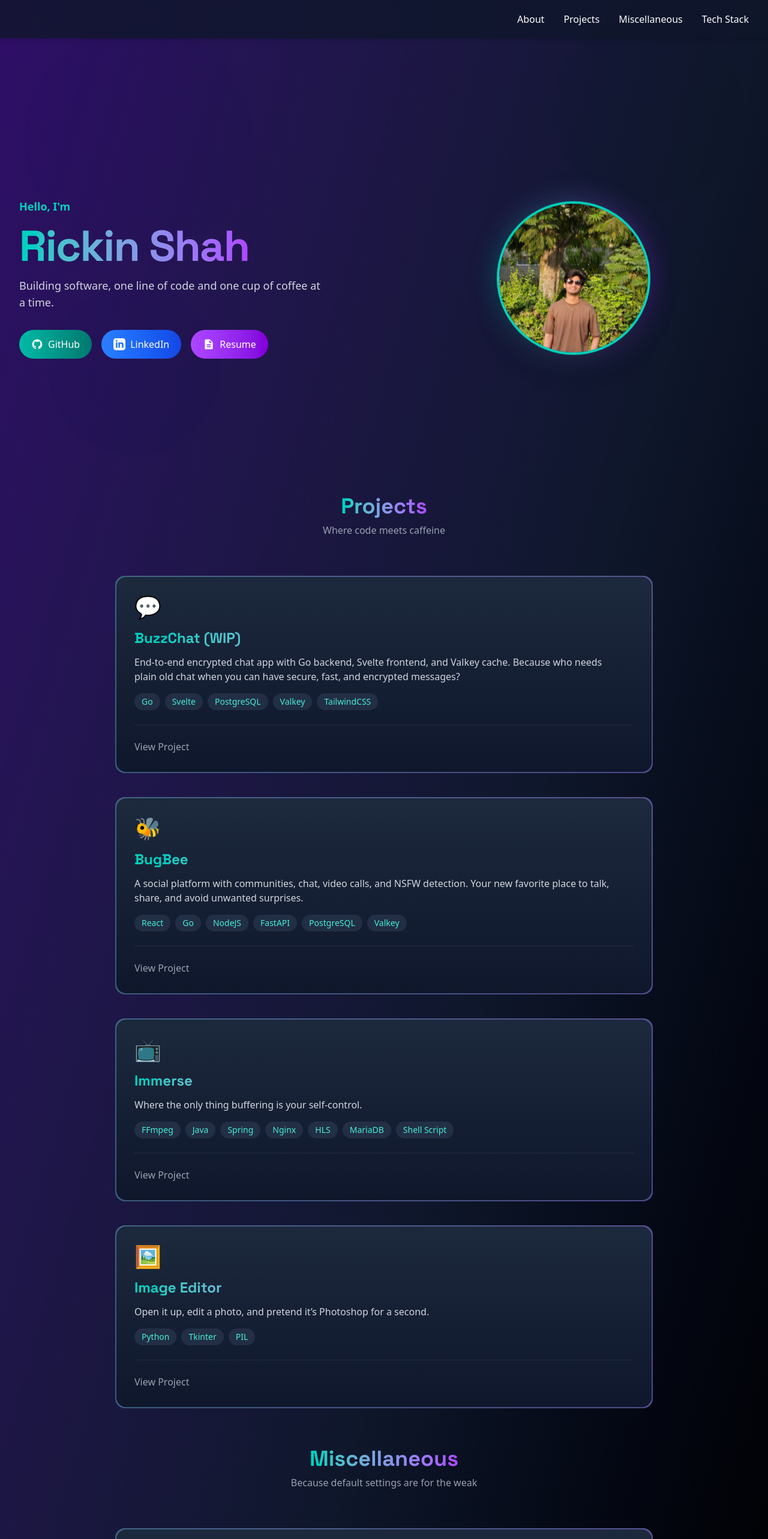
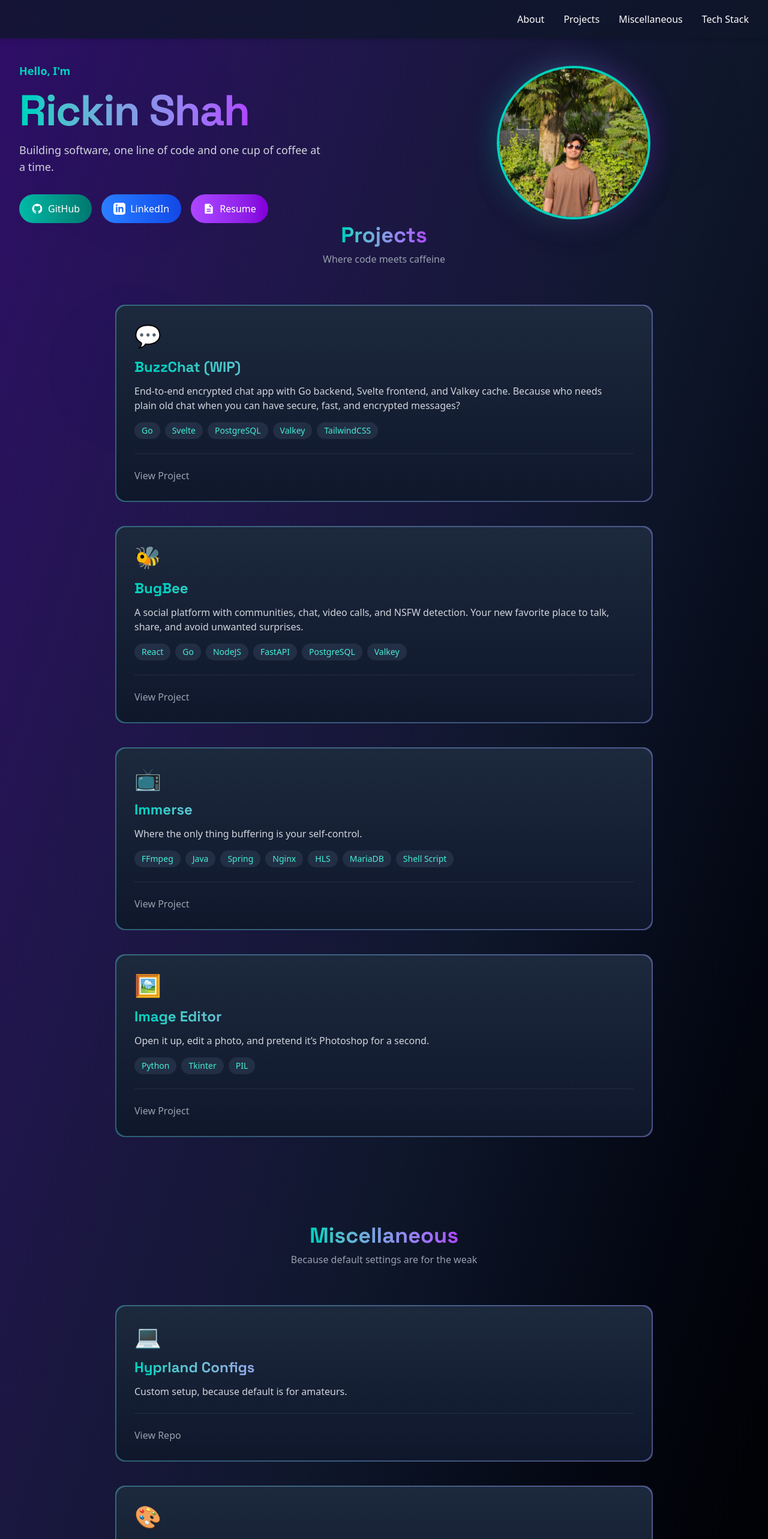
Before and after one commit to rickinshah/Portfolio, a SvelteKit app: page / in a window 1280 px wide. Shown: the top 2566 px of the page at 60% size. Built offline with nearby package versions, Linux system fonts and the light colour scheme.

Commit message:
adds padding after projects section

```diff
--- a/src/routes/+page.svelte
+++ b/src/routes/+page.svelte
@@ -206,7 +206,7 @@
 		</header>
 
 		<!-- Hero Section -->
-		<section id="about" class="flex min-h-screen flex-col justify-center pt-20 pb-30 md:pb-0">
+		<section id="about" class="flex flex-col justify-center pt-20 pb-30 md:pb-0">
 			<div class="flex flex-col items-center gap-8 md:flex-row md:gap-12">
 				<div class="animate-fade-in order-2 space-y-4 md:order-1 md:w-1/2">
 					<div class="inline-block">
@@ -365,7 +365,7 @@
 			</div>
 		</section>
 
-		<section id="miscellaneous" class="scroll-m-16 pb-16">
+		<section id="miscellaneous" class="scroll-m-16 pt-20 pb-16">
 			<div class="mx-auto max-w-4xl">
 				<h2 class="mb-2 text-center text-3xl font-bold sm:text-4xl">
 					<span class="bg-gradient-to-r from-teal-400 to-purple-500 bg-clip-text text-transparent"
```
